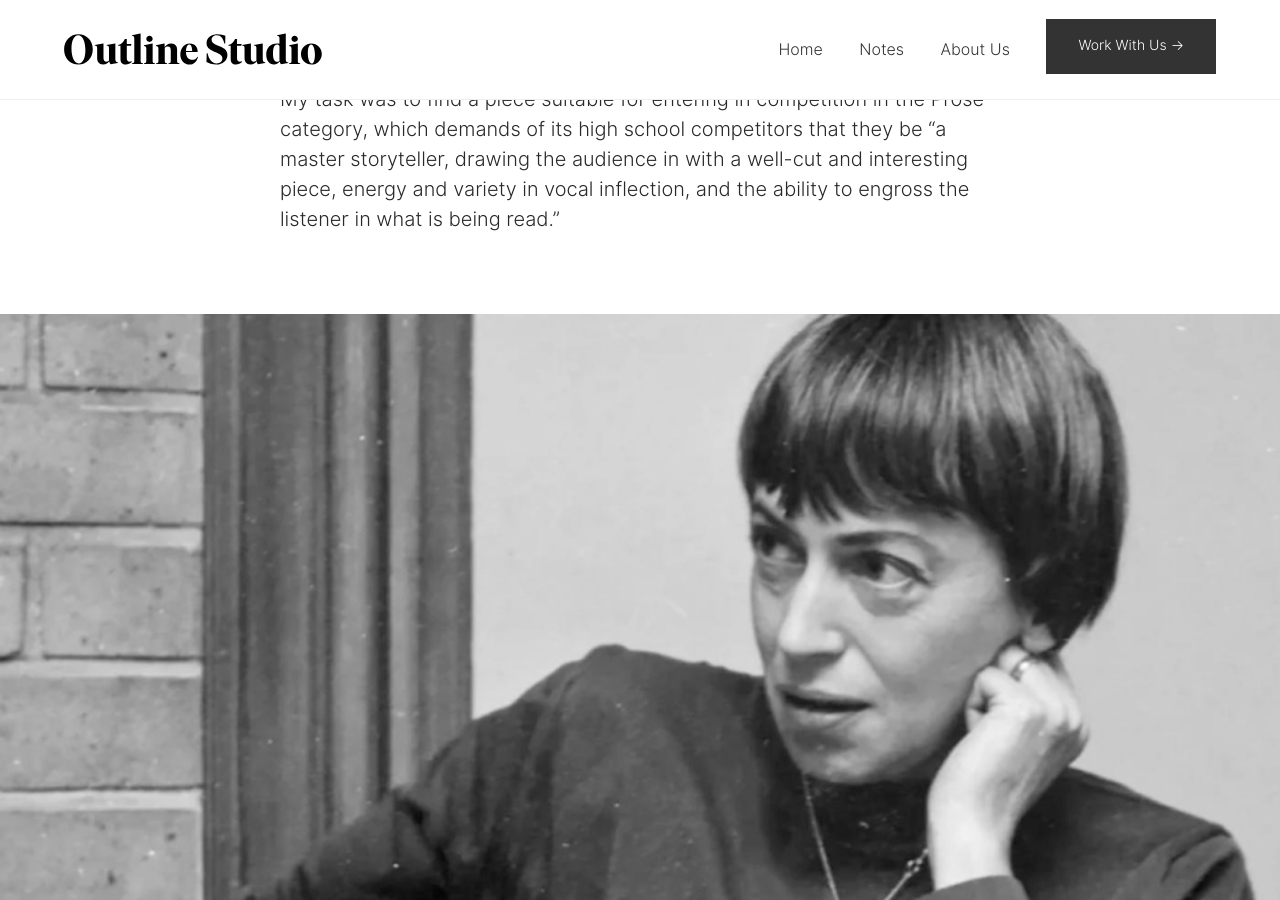
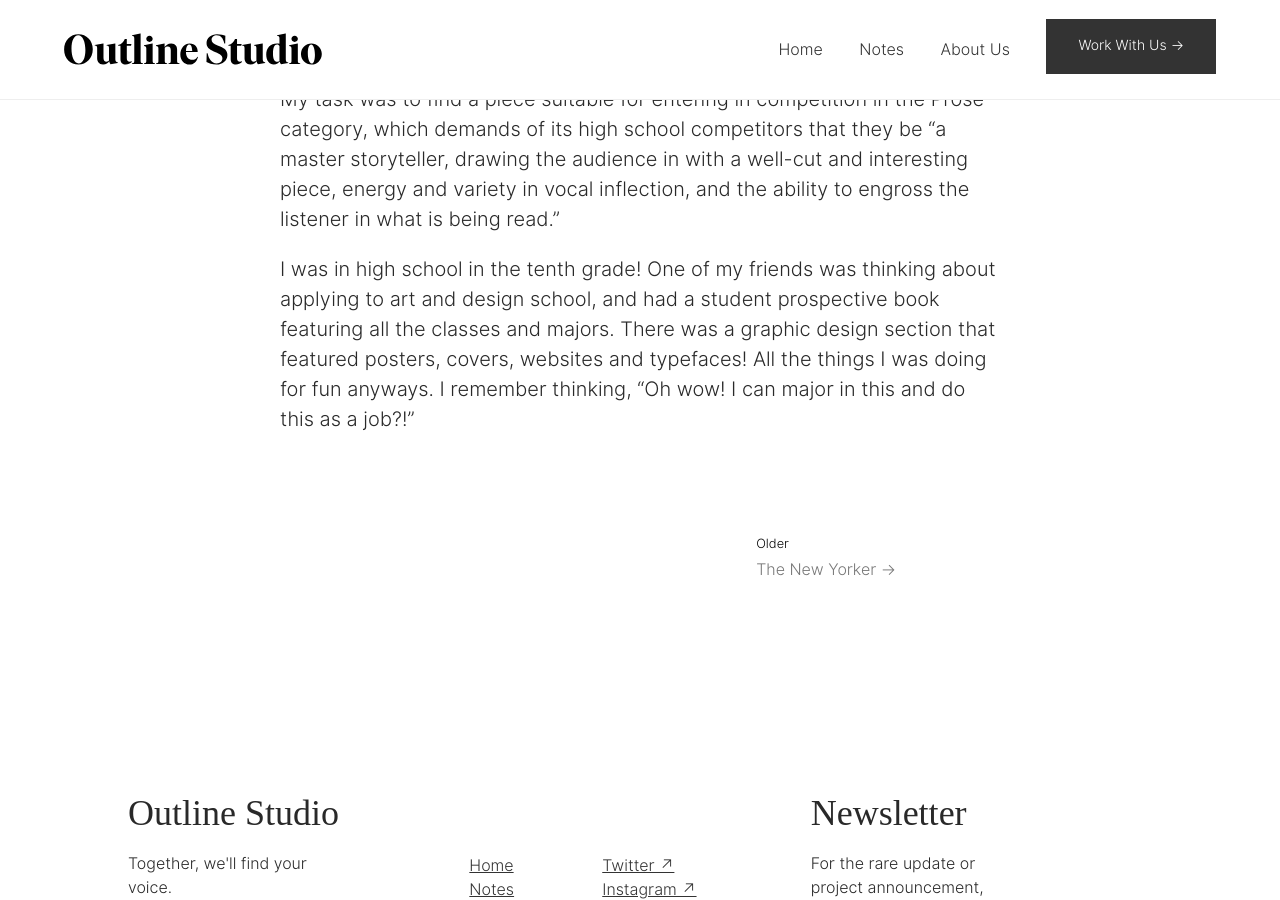
Before and after one commit to aarongilmore/outline-studio, a Jekyll site: the page built from _notes/hate-that-doesnt-hide.md, in a window 1280 px wide and 900 px high, scrolled down 1000 px. Built offline with Jekyll 4.4.1, drawn with Linux system fonts in a browser that asks for light colours; nearby versions of some CDN libraries; some web fonts are replaced.

Commit message:
Updated Hate That Doesnt Hide

```diff
--- a/_notes/hate-that-doesnt-hide.md
+++ b/_notes/hate-that-doesnt-hide.md
@@ -20,6 +20,4 @@ I had been sent to that section of the library by my speech coach — sent t
 
 My task was to find a piece suitable for entering in competition in the Prose category, which demands of its high school competitors that they be “a master storyteller, drawing the audience in with a well-cut and interesting piece, energy and variety in vocal inflection, and the ability to engross the listener in what is being read.”
 
-![Ursula K. le Guin](/assets/posts/2019-06-11/le-guin.jpg){:class="full-width-image"}
-
 I was in high school in the tenth grade! One of my friends was thinking about applying to art and design school, and had a student prospective book featuring all the classes and majors. There was a graphic design section that featured posters, covers, websites and typefaces! All the things I was doing for fun anyways. I remember thinking, “Oh wow! I can major in this and do this as a job?!”
```
